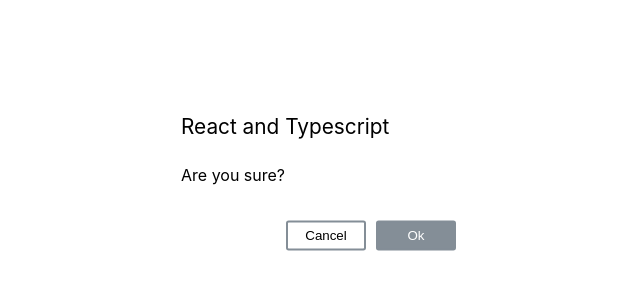
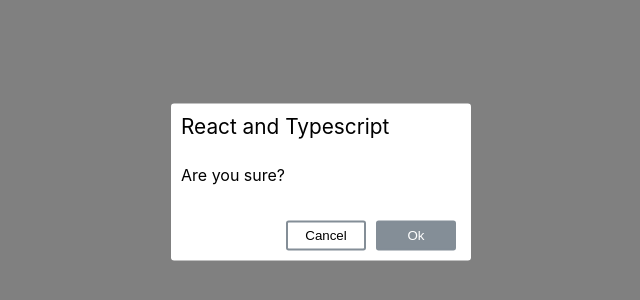
Before and after one commit to upendragusain/react-poc, a React (Create React App) app: page / in a window 1280 px wide. Shown: the part 218-518 px from the top of the page, without its empty margins (319-959 px from the left). Built offline with nearby package versions, Linux system fonts and the light colour scheme.

Commit message:
prettier headache

```diff
--- a/src/App.tsx
+++ b/src/App.tsx
@@ -14,6 +14,7 @@ const handleCancelClick = () => {
 function App() {
    return (
       <Confirm
+         open={false}
          title="React and Typescript"
          content="Are you sure?"
          onCancelClick={handleCancelClick}
--- a/src/Confirm.tsx
+++ b/src/Confirm.tsx
@@ -1,7 +1,9 @@
+/* eslint-disable prettier/prettier */
 import React from 'react'
 import './Confirm.css'
 
 interface IProps {
+   open: boolean
    title: string
    content: string
    cancelCaption?: string
@@ -18,7 +20,7 @@ class Confirm extends React.Component<IProps> {
 
    public render() {
       return (
-         <div className="confirm-wrapperconfirm-visible">
+         <div className='confirm-wrapper confirm-visible'>
             <div className="confirm-container">
                <div className="confirm-title-container">
                   <span>{this.props.title}</span>
```
Also changed, not shown: 1 other file (tests, documents, lock files or other folders).
